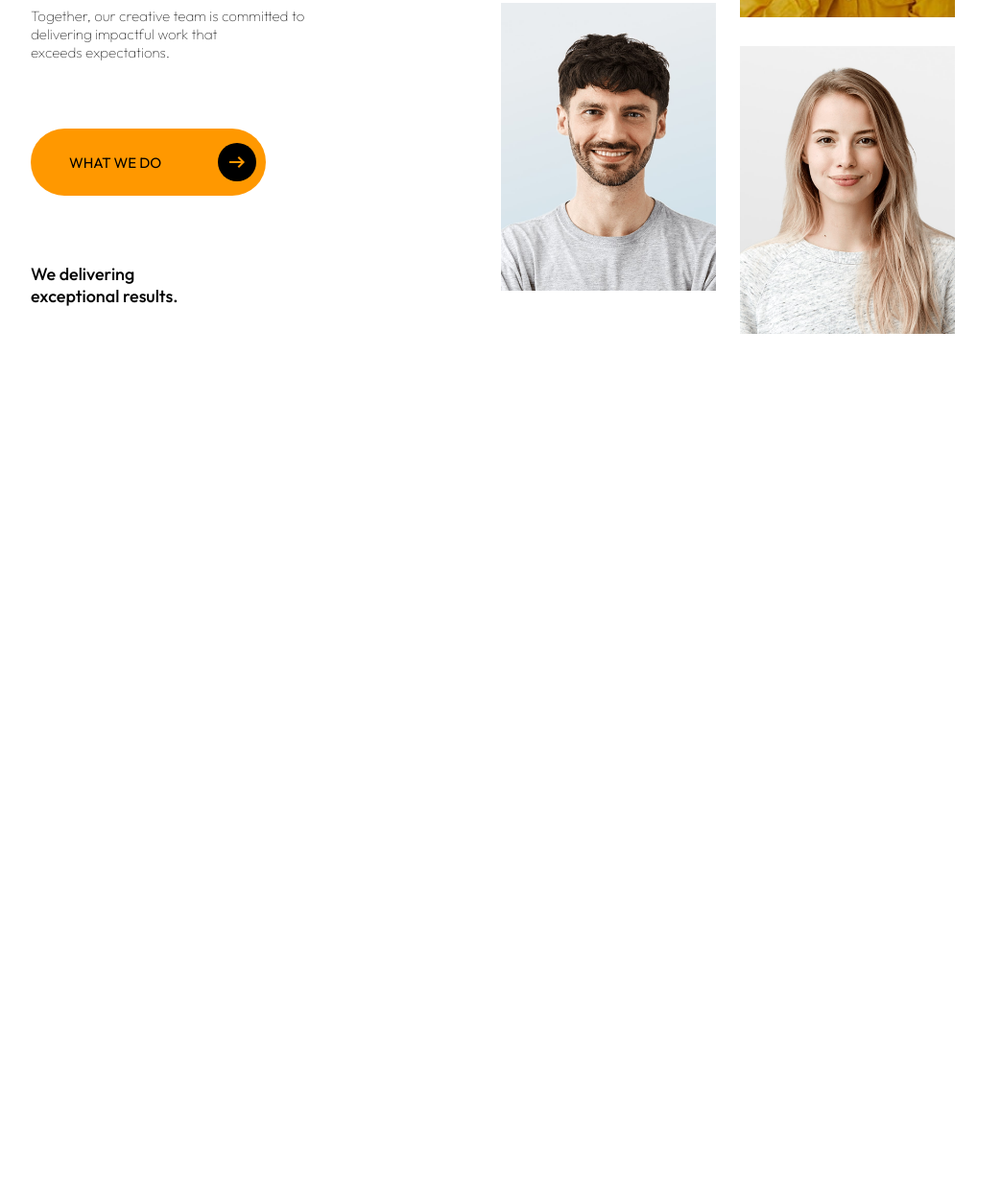
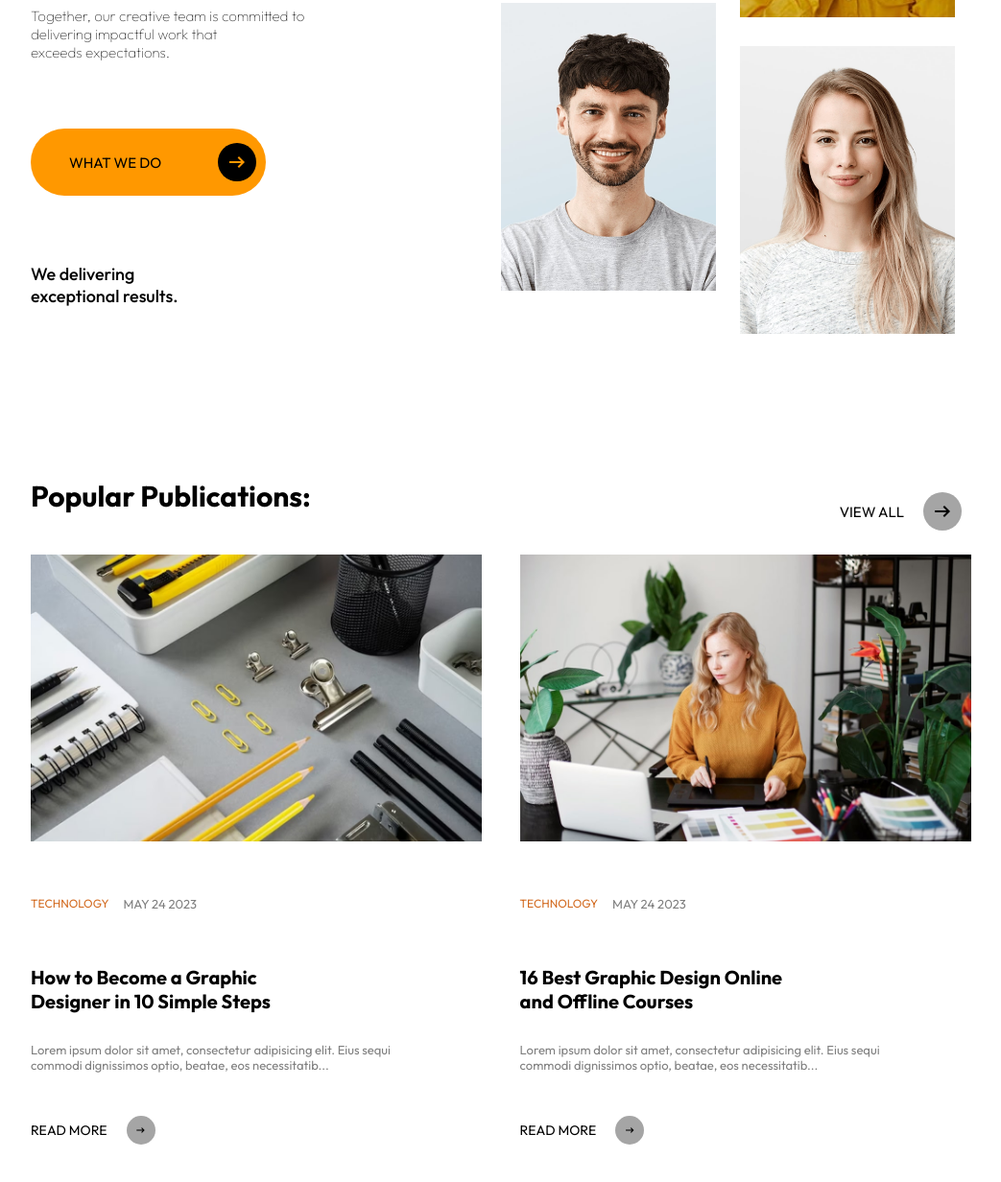
Before and after one commit to sivatharun2212/ashley-task, a plain HTML site: page index.html in a window 1280 px wide. Shown: the part 2011-3243 px from the top of the page at 96% size, without its empty margins (118-1161 px from the left). Before the commit the page ends 2363 px from the top, so only its background shows below. Drawn offline with nearby package versions, Linux system fonts and the light colour scheme.

Commit message:
sixth section completed

```diff
--- a/index.html
+++ b/index.html
@@ -167,5 +167,73 @@
 				</div>
 			</div>
 		</section>
+		<section class="sixth-section">
+			<div class="popular">
+				<h1>Popular Publications:</h1>
+				<div class="viewall">
+					<span class="inner-text">VIEW ALL</span>
+					<div class="viewall-circle">
+						<span
+							style="color: black"
+							class="material-symbols-outlined">
+							arrow_right_alt
+						</span>
+					</div>
+				</div>
+			</div>
+			<div class="middle-bg">
+				<div class="leftbox">
+					<div class="pencils">
+						<img
+							src="./assets/pencils.jpg"
+							alt="" />
+					</div>
+					<div class="technology">
+						<p>TECHNOLOGY</p>
+						<span>MAY 24 2023</span>
+					</div>
+					<div class="become">
+						<h1>How to Become a Graphic Designer in 10 Simple Steps</h1>
+						<p>Lorem ipsum dolor sit amet, consectetur adipisicing elit. Eius sequi commodi dignissimos optio, beatae, eos necessitatib...</p>
+					</div>
+					<div class="arrow">
+						<span>READ MORE</span>
+						<div class="greycircle">
+							<span
+								style="color: black"
+								class="material-symbols-outlined">
+								arrow_right_alt
+							</span>
+						</div>
+					</div>
+				</div>
+
+				<div class="rightbox">
+					<div class="pencils">
+						<img
+							src="./assets/women.jpg"
+							alt="" />
+					</div>
+					<div class="technology">
+						<p>TECHNOLOGY</p>
+						<span>MAY 24 2023</span>
+					</div>
+					<div class="become">
+						<h1>16 Best Graphic Design Online and Offline Courses</h1>
+						<p>Lorem ipsum dolor sit amet, consectetur adipisicing elit. Eius sequi commodi dignissimos optio, beatae, eos necessitatib...</p>
+					</div>
+					<div class="arrow">
+						<span>READ MORE</span>
+						<div class="greycircle">
+							<span
+								style="color: black"
+								class="material-symbols-outlined">
+								arrow_right_alt
+							</span>
+						</div>
+					</div>
+				</div>
+			</div>
+		</section>
 	</body>
 </html>
--- a/styles.css
+++ b/styles.css
@@ -207,10 +207,6 @@
 	height: 100%;
 }
 
-.first-section {
-	width: 100%;
-	background-color: red;
-}
 .navbar {
 	width: 100%;
 	display: flex;
@@ -334,3 +330,123 @@
 	color: white;
 	font-weight: 100;
 }
+.sixth-section {
+	width: 100%;
+	background-color: white;
+	padding: 150px;
+	display: flex;
+	flex-direction: column;
+	gap: 10px;
+}
+.popular {
+	width: 100%;
+	/* background-color: aqua; */
+	display: flex;
+	justify-content: space-between;
+}
+.popular h1 {
+	font-size: 30px;
+	color: black;
+}
+.viewall {
+	height: 70px;
+	/* background-color: rgb(255, 152, 0); */
+	width: 50%;
+	border-radius: 35px;
+	display: flex;
+	justify-content: flex-end;
+	align-items: center;
+	padding: 0px 10px;
+	gap: 20px;
+}
+.viewall-circle {
+	width: 40px;
+	height: 40px;
+	background-color: rgba(128, 128, 128, 0.705);
+	border-radius: 50%;
+	display: flex;
+	justify-content: center;
+	align-items: center;
+}
+.middle-bg {
+	width: 100%;
+	display: flex;
+	flex-direction: row;
+	justify-content: space-between;
+}
+.leftbox {
+	width: 48%;
+	/* background-color: aqua; */
+	display: flex;
+	flex-direction: column;
+	gap: 40px;
+}
+.penclis {
+	width: 100%;
+	height: 200px;
+}
+.pencils img {
+	width: 100%;
+	height: 100%;
+}
+.technology {
+	width: 100%;
+	height: 10%;
+	/* background-color: burlywood; */
+	display: flex;
+	gap: 15px;
+	align-items: center;
+}
+.technology p {
+	font-size: 12px;
+	color: chocolate;
+}
+.technology span {
+	font-size: 13px;
+	color: grey;
+}
+.become {
+	width: 100%;
+	height: 150px;
+	padding-right: 90px;
+	gap: 30px;
+	display: flex;
+	flex-direction: column;
+}
+.become h1 {
+	font-size: 20px;
+	color: black;
+	padding-right: 100px;
+}
+.become p {
+	font-size: 13px;
+	color: grey;
+}
+.rightbox {
+	width: 48%;
+	/* background-color: aqua; */
+	display: flex;
+	flex-direction: column;
+	gap: 40px;
+}
+.arrow {
+	width: 100%;
+	/* background-color: brown; */
+	display: flex;
+	gap: 20px;
+	display: flex;
+	align-items: center;
+}
+.arrow span {
+	font-size: 14px;
+	color: black;
+}
+.greycircle {
+	width: 30px;
+	height: 30px;
+	border-radius: 50%;
+	background-color: rgba(128, 128, 128, 0.705);
+	display: flex;
+	align-items: center;
+	justify-content: center;
+}
```
Also changed, not shown: assets/pencils.jpg (added), assets/women.jpg (added).
